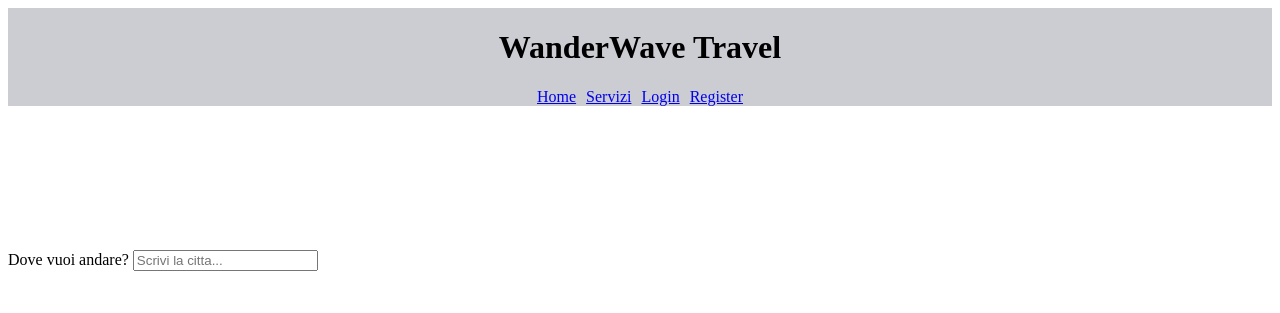
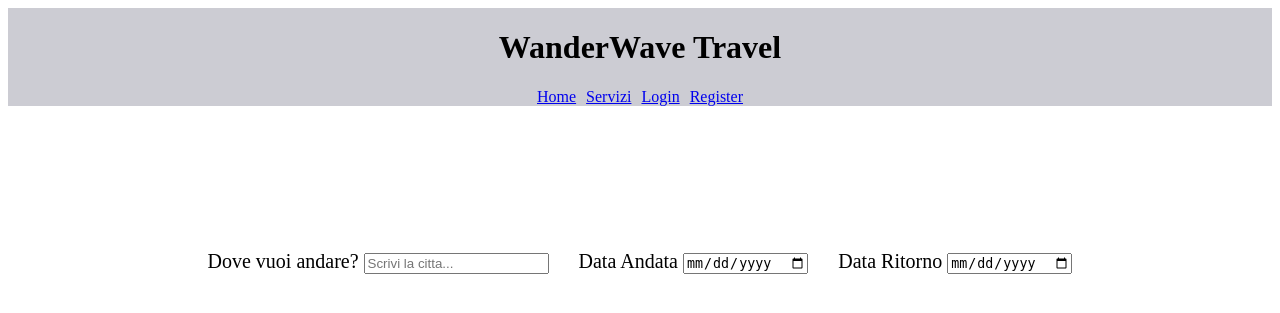
Before and after one commit to Jiu95-nq/wanderwave_travel, a PHP site: page /html/index.html in a window 1280 px wide. Shown: the top 313 px of the page. Run offline with PHP 8.4, Linux system fonts and the light colour scheme.

Commit message:
Feat [operations]: Update operations

```diff
--- a/css/style.css
+++ b/css/style.css
@@ -25,3 +25,11 @@
 #navbar {
     background-color:rgb(204, 204, 211);
 }
+
+#operations{
+    display: flex;
+    justify-content: center;
+    align-items: center;
+    gap: 30px;
+    font-size: 20px;
+}
--- a/html/index.html
+++ b/html/index.html
@@ -18,9 +18,23 @@
     <br></br>
     <br></br>
     <br></br>
-    <div id="contenitore-ricerca">
-        <label for="ricerca-citta">Dove vuoi andare?</label>
-        <input type="text" id="ricerca-citta" placeholder="Scrivi la citta...">
+    <div id="operations">
+        <div id="contenitore-ricerca">
+            <label for="ricerca-citta">Dove vuoi andare?</label>
+            <input type="text" id="ricerca-citta" placeholder="Scrivi la citta...">
+        </div>
+
+        <div id="container-andata">
+            <label for="selettore-ritorno">Data Andata</label>
+            <input type="date" id="selettore-andata">
+        </div>
+
+        <div id="container-ritorno">
+            <label for="selettore-ritorno">Data Ritorno</label>
+            <input type="date" id="selettore-ritorno">
+        </div>
     </div>
 
+
+
 </body>
```
